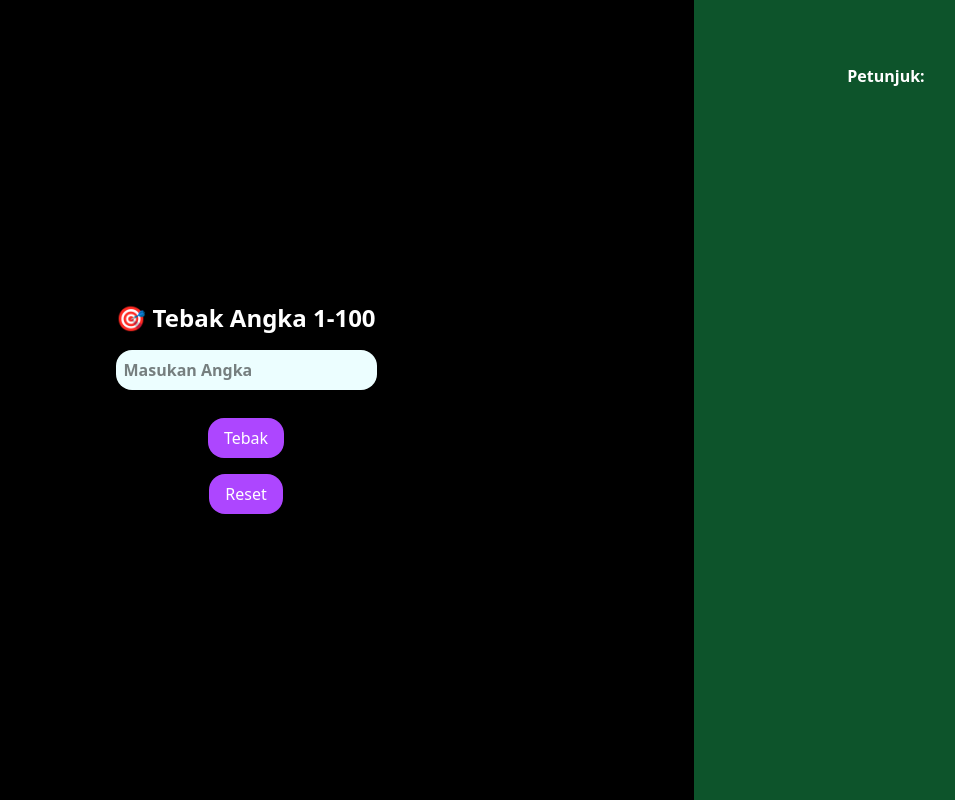
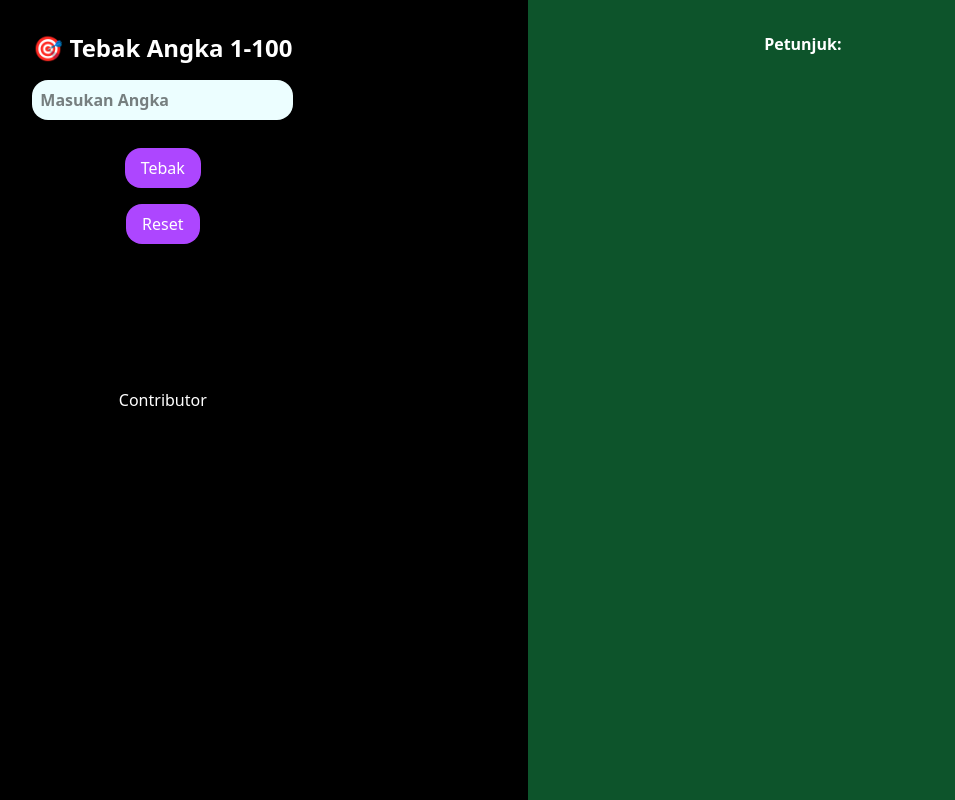
Before and after one commit to Sahidannopal-15/Guess-the-Number-, a React (Vite) app: page / in a window 1280 px wide. Shown: the whole page, without its empty margins (202-1157 px from the left). Built offline with nearby package versions, Linux system fonts and the light colour scheme.

Commit message:
memindahkan section ke atas

```diff
--- a/src/App.jsx
+++ b/src/App.jsx
@@ -36,9 +36,8 @@ function reset(){
   setHistory([]);
 }
   return (
-    <main className='flex h-screen bg-black text-white '>
-    <div className='flex-1 flex flex-col items-center justify-center mt-8 '>
-      <section className='flex-1 flex flex-col items-center justify-center gap-4'>
+    <main className='flex h-screen bg-black text-white'>
+      <section className='flex-1 flex flex-col items-center mt-8 gap-4'>
         <p className='text-2xl font-bold'>🎯 Tebak Angka 1-100</p>
         <input type="number"
                 placeholder='Masukan Angka'
@@ -58,20 +57,20 @@ function reset(){
           Reset
         </button>
           <p>{result}</p>
+          <footer className='mt-28'>
+            Contributor
+          </footer>
       </section>
-      </div>
-      <div className='flex flex-col bg-green-900 w-[30%] p-8 h-full overflow-y-auto'>
+      <div className='flex flex-col bg-green-900 w-[43%] h-full overflow-y-auto'>
           <p className='font-xl font-semibold mt-8 text-center'>Petunjuk: {hint}</p>
         <ul>
           {history.map((item, index) => (
           <li className='pt-8 flex justify-center items-center' key={index}>
-            tebakan ke {index + 1} : {item};
+            tebakan ke {index + 1} : {item}
           </li>
           ))}
         </ul>
       </div>
-      <footer>
-      </footer>
     </main>
   )
 }
```
Also changed, not shown: 1 other file (tests, documents, lock files or other folders).
